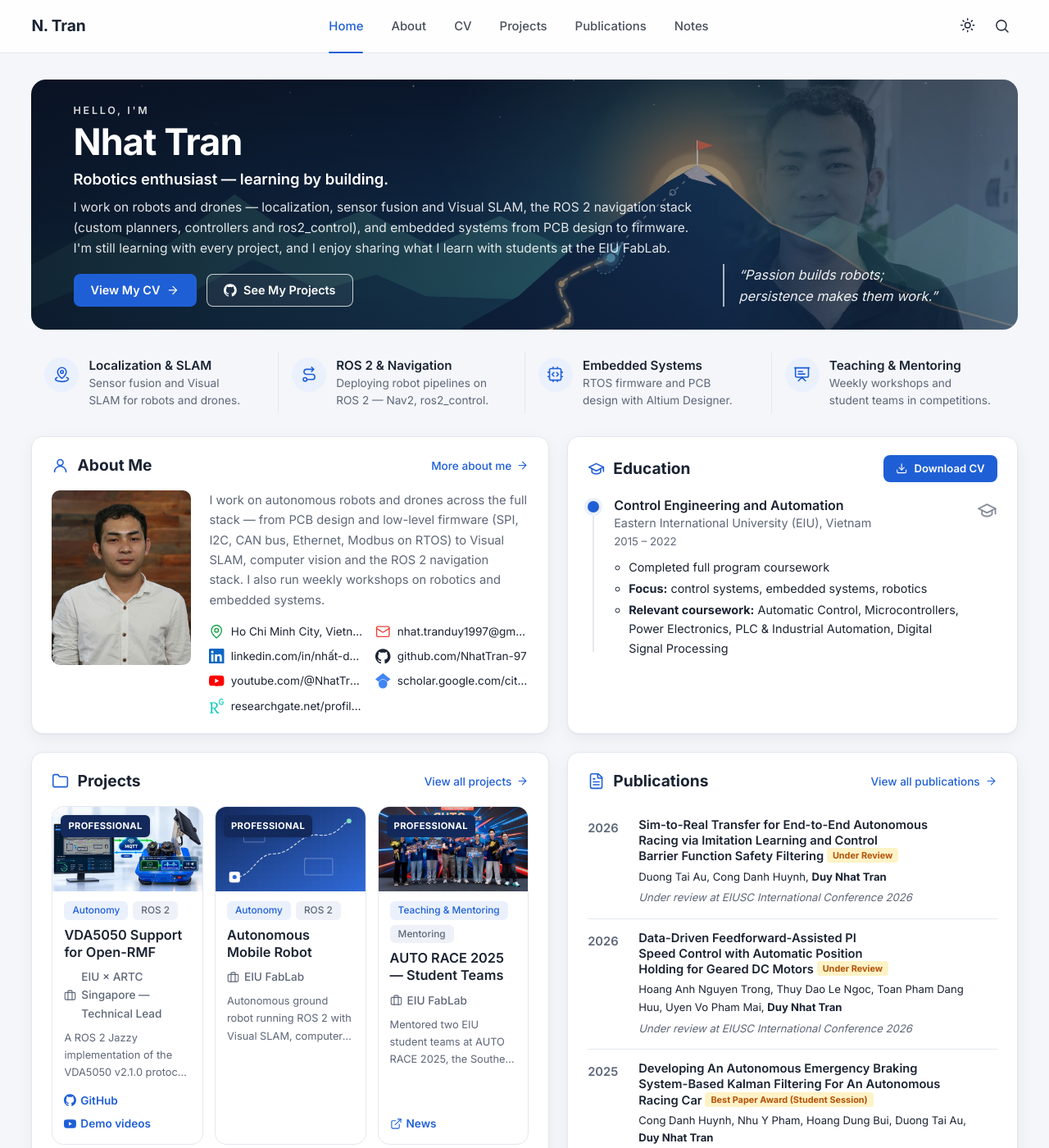
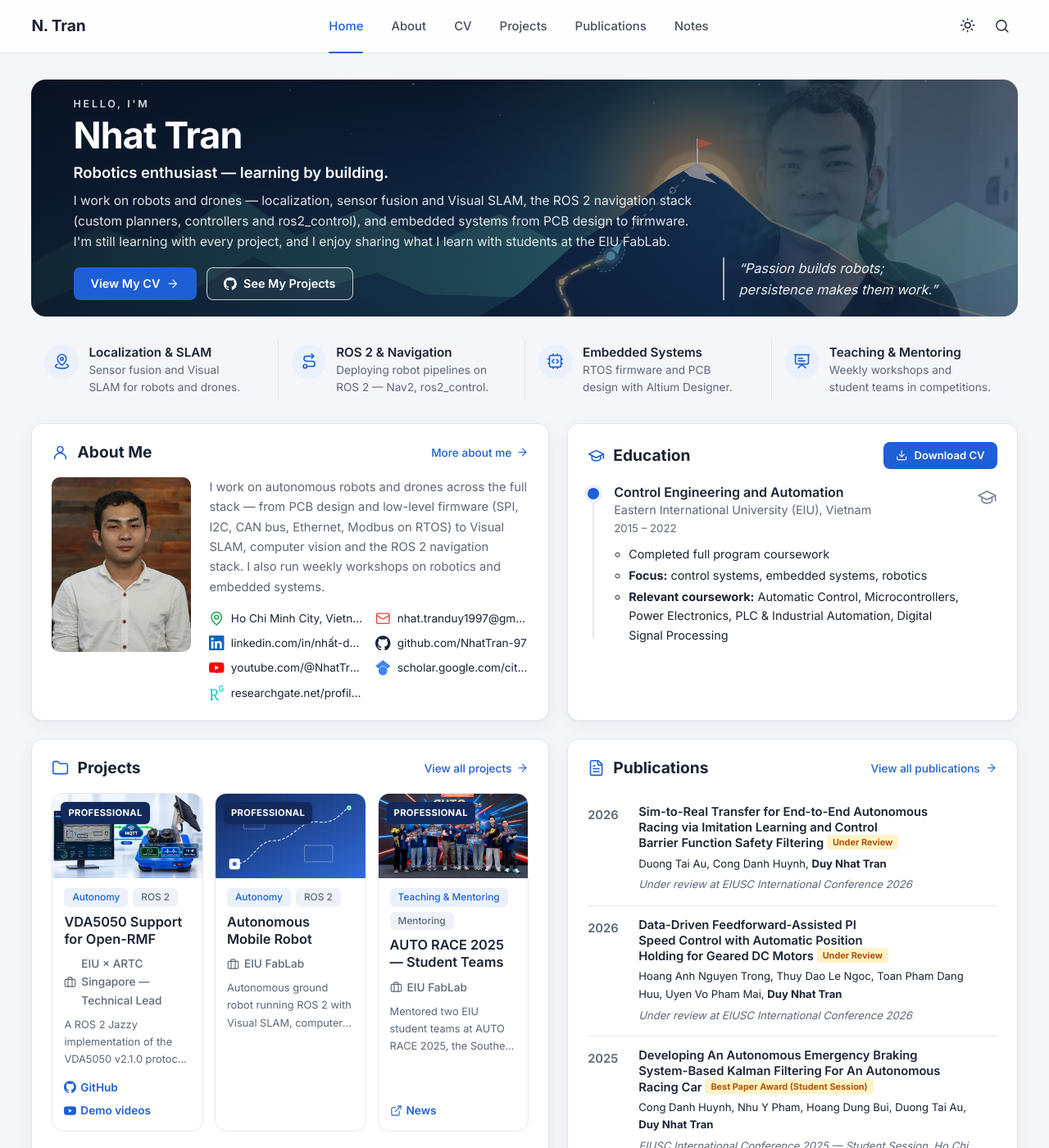
Before and after one commit to NhatTran-97/NhatTran-97.github.io, a Jekyll site: the page built from index.html, in a window 1280 px wide and 1400 px high. Shown: the whole window at 82% size. Built offline with Jekyll 4.4.1, drawn with Linux system fonts in a browser that asks for light colours.

Commit message:
Home hero: less space above the greeting and below the buttons
Co-Authored-By: Claude Opus 5.5 <noreply@anthropic.com>
Claude-Session: https://claude.ai/code/session_01WtscMMpGViN2kQZVLN7Eom

```diff
--- a/_sass/pages/_home.scss
+++ b/_sass/pages/_home.scss
@@ -4,7 +4,7 @@
 .hero {
   position: relative; display: flex; align-items: center; justify-content: space-between; gap: 32px;
   // height and side padding grow a little on wide screens
-  min-height: clamp(260px, 14vw, 320px); padding: 28px clamp(40px, 4vw, 72px); border-radius: 18px; overflow: hidden; color: #fff;
+  min-height: clamp(240px, 11vw, 280px); padding: 20px clamp(40px, 4vw, 72px); border-radius: 18px; overflow: hidden; color: #fff;
   background:
     linear-gradient(90deg, rgba(9, 16, 30, .82) 0%, rgba(9, 16, 30, .55) 45%, rgba(9, 16, 30, .15) 100%),
     var(--hero-bg) center 15% / cover no-repeat, #1e2b40;  // 15%: keep the top of the photo (face) in view
```
